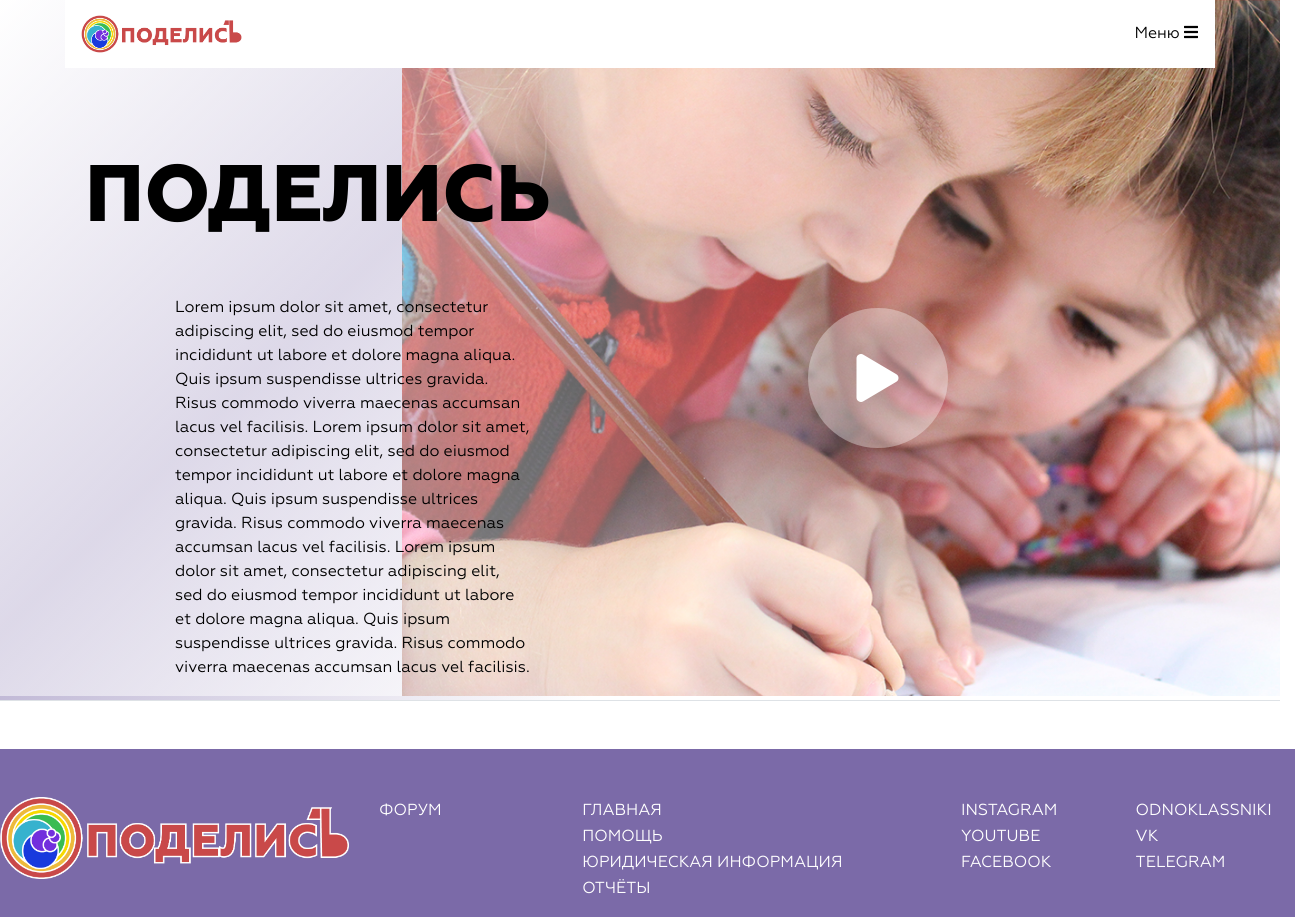
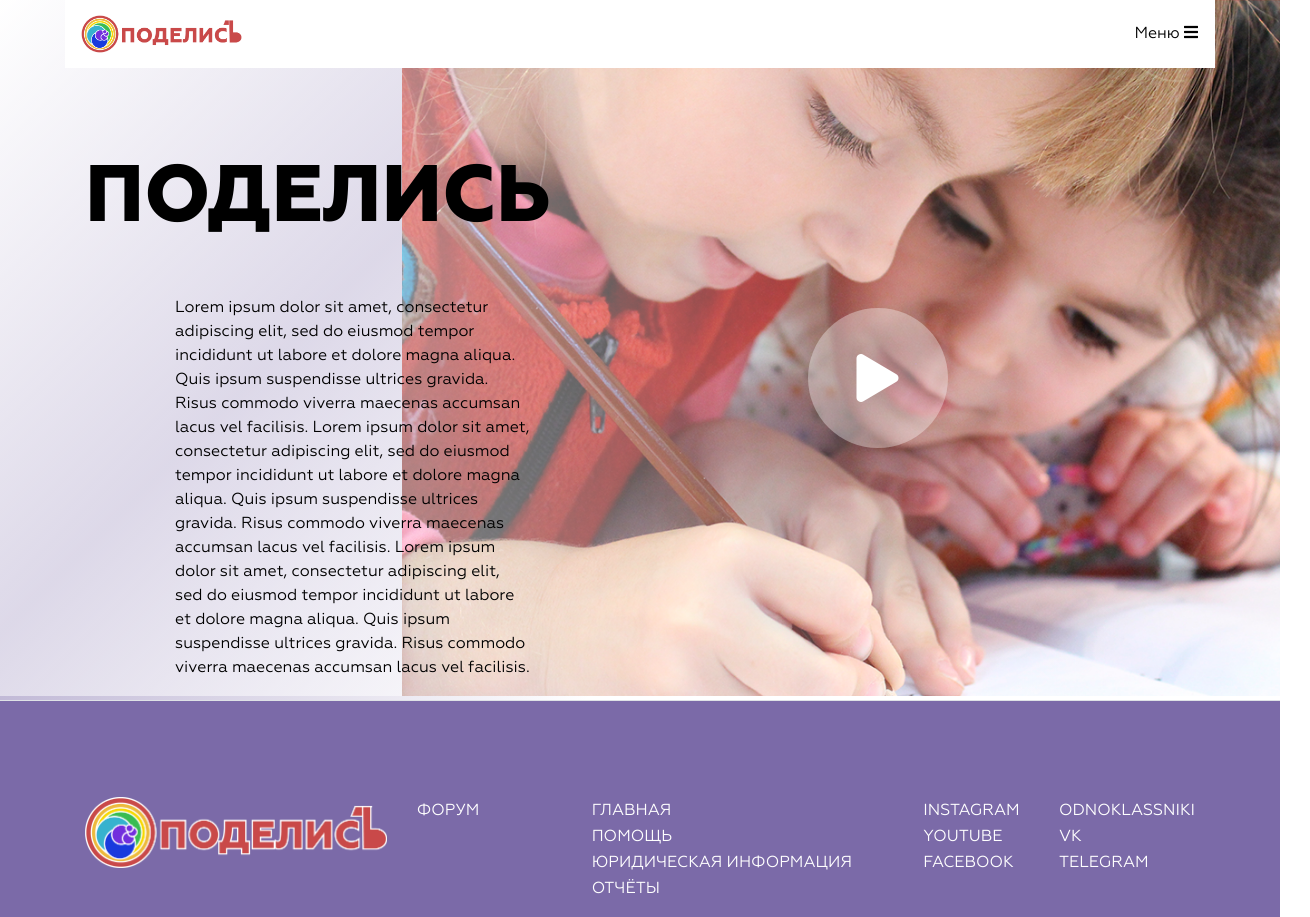
Before and after one commit to GudleifGD/shareit, a plain HTML site: page index.html in a window 1280 px wide. Shown: the whole page, 1310 px wide, since content can reach past the window. Drawn offline with nearby package versions, Linux system fonts and the light colour scheme.

Commit message:
Update index.html

```diff
--- a/index.html
+++ b/index.html
@@ -88,8 +88,9 @@
             </div></div>
         </div>
     </section>
-    <footer class="footer border-top">
-            <div class="footer pt-4 my-md-5 pt-md-5 row b_purple">
+    <footer class="footer border-top b_purple">
+        <div class="container">
+            <div class="footer pt-4 my-md-5 pt-md-5 row ">
               <div class="col-12 col-md">
                 <img class="mb-2 img-fluid" src="img/logo.png" alt="/">
               </div>
@@ -118,7 +119,7 @@
                   <li><a class="" href="#">Telegram</a></li>
                 </ul>
               </div>
-            </div>
+            </div></div>
           </footer>
 </body>
 
```
